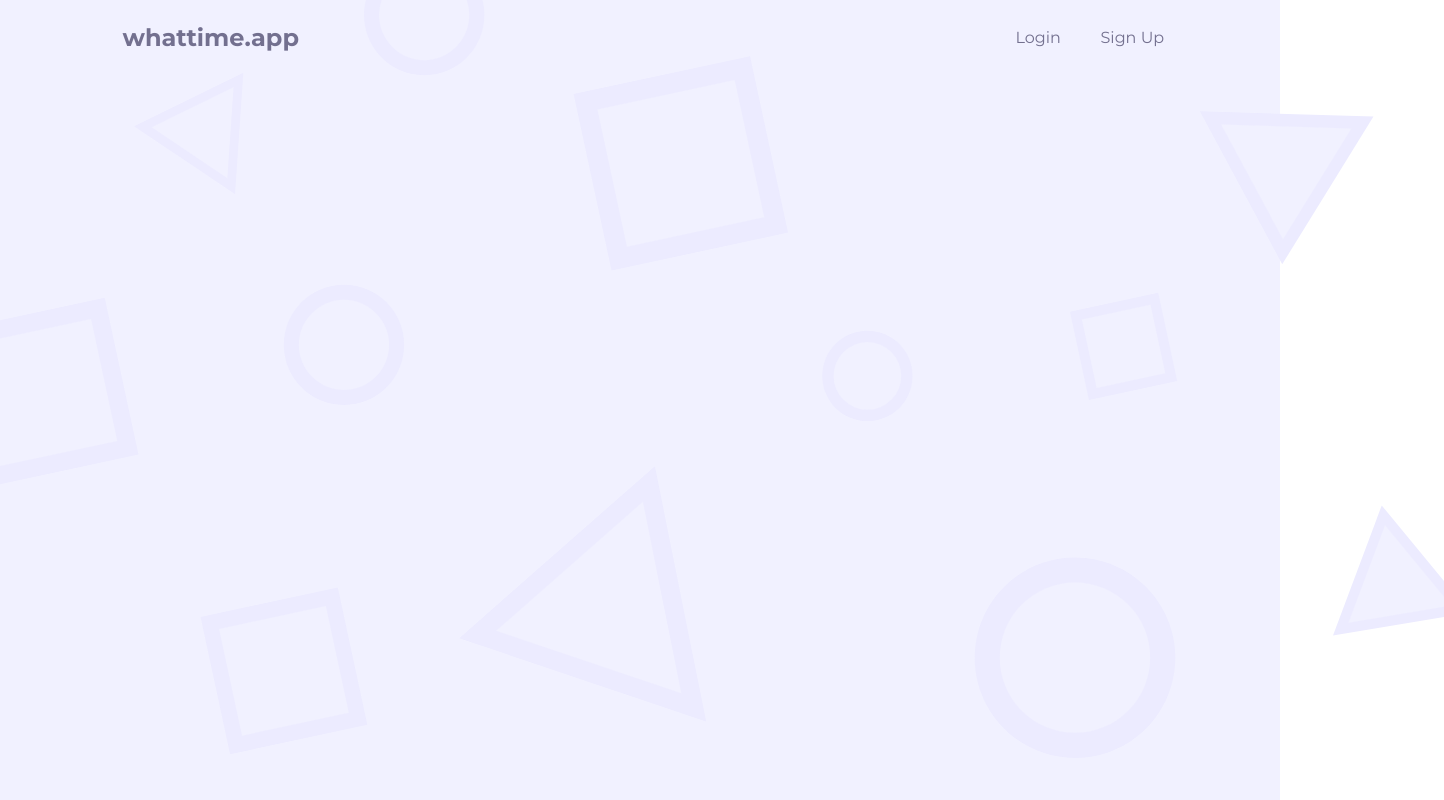
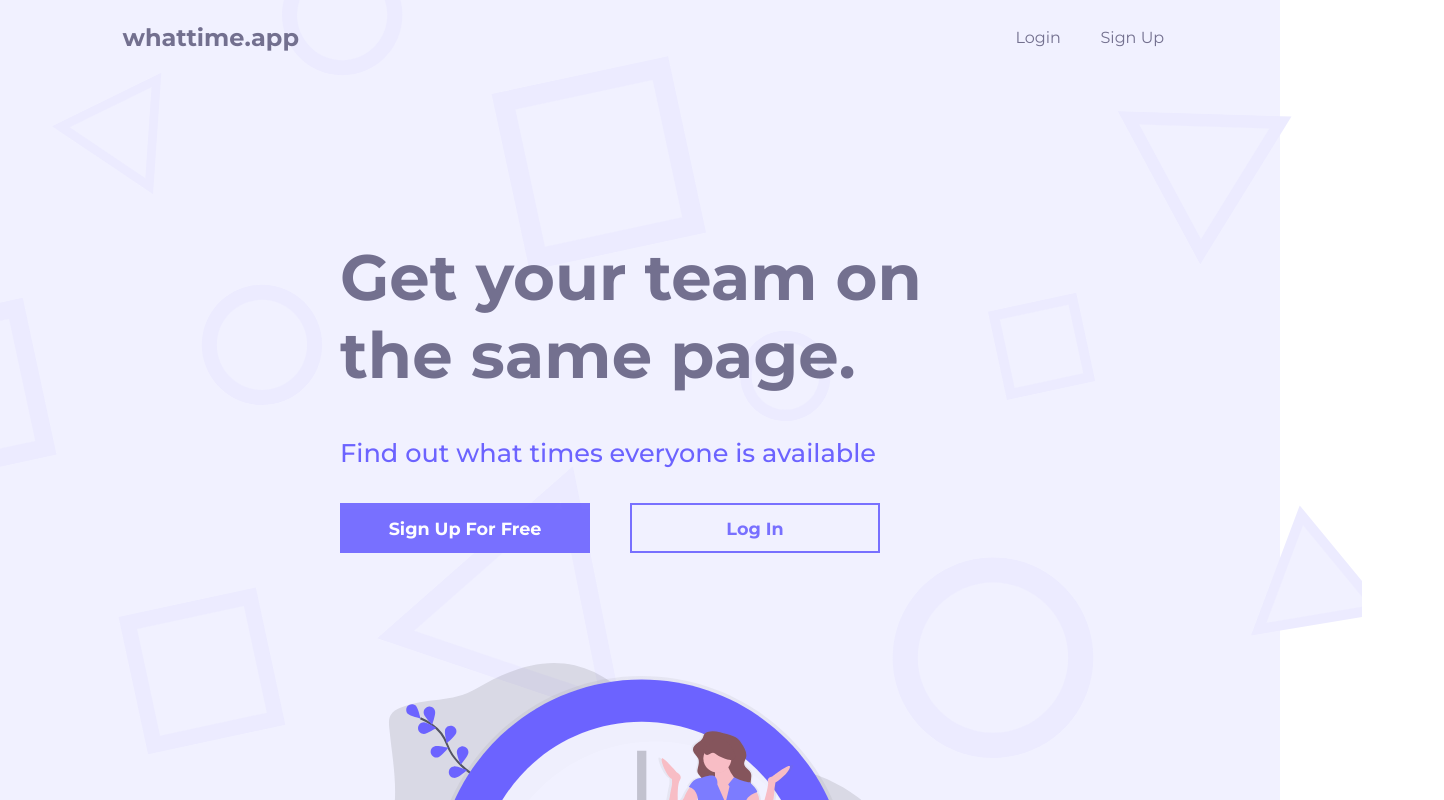
Before and after one commit to omerdemirkan/whattime, a React (Create React App) app in the folder front-end/: page / in a window 1280 px wide. Shown: the top 800 px of the page, 1444 px wide, since content can reach past the window. Built offline with nearby package versions, Linux system fonts and the light colour scheme.

Commit message:
make hero section in HomePage

```diff
--- a/front-end/src/components/HomePage/HomePage.js
+++ b/front-end/src/components/HomePage/HomePage.js
@@ -1,11 +1,43 @@
 import React from 'react';
 import classes from './HomePage.module.css';
+
+// SVG images
 import shapes from '../../images/shapes.svg';
+import clock from '../../images/clock.svg'
+
+import Button from '../UI/Button/Button';
+import { Link } from 'react-router-dom'
 
 export default function HomePage() {
     return <div className={classes.HomePage}>
-        <img
-        src={shapes}
-        className={classes.Shapes}/>
+
+        <div className={classes.Hero}>
+
+            {/* Background svg: */}
+            <img
+            src={shapes}
+            className={classes.Shapes}/>
+            <div className={classes.HeroTextArea}>
+                <h1 className={classes.MainHeroHeader}>Get your team on the same page.</h1>
+                <h3 className={classes.SecondaryHeroHeader}>Find out what times everyone is available</h3>
+                <div className={classes.ButtonsBox}>
+                    <Link to='/signup'>
+                        <Button
+                        buttonClasses='Large Fill'
+                        style={{height: '50px', width: '250px', margin: '10px 0'}}
+                        >Sign Up For Free</Button>
+                    </Link>
+
+                    <Link to='/login'>
+                        <Button
+                        buttonClasses='Large Border'
+                        style={{height: '50px', width: '250px', margin: '10px 0'}}>Log In</Button>
+                    </Link>
+                </div>
+            </div>
+            <img
+            src={clock}
+            className={classes.Clock}/>
+        </div>
     </div>
 }
--- a/front-end/src/components/HomePage/HomePage.module.css
+++ b/front-end/src/components/HomePage/HomePage.module.css
@@ -1,5 +1,5 @@
 .HomePage {
-
+    padding: 0 5%;
 }
 
 .Shapes {
@@ -7,4 +7,64 @@
     top: 0;
     min-height: 100%;
     min-width: 100%;
+    z-index: 0;
+
+    -khtml-user-select: none;
+    -o-user-select: none;
+    -moz-user-select: none;
+    -webkit-user-select: none;
+    user-select: none;
 }
+
+.Hero {
+    display: flex;
+    justify-content: space-evenly;
+    flex-wrap: wrap;
+    padding: 15vh 0;
+    overflow: auto;
+}
+
+.HeroTextArea {
+    z-index: 1;
+    max-width: 600px;
+    margin-bottom: 100px;
+}
+
+.MainHeroHeader {
+    z-index: 1;
+    font-size: 4rem;
+
+}
+
+.SecondaryHeroHeader {
+    font-size: 1.6rem;
+    font-weight: 500;
+    color: #6C63FF;
+}
+
+.ButtonsBox {
+    width: 90%;
+    display: flex;
+    justify-content: space-between;
+    flex-wrap: wrap;
+}
+
+.Clock {
+    width: 80vw;
+    max-width: 600px;
+    z-index: 1;
+}
+
+@media (max-width: 768px) {
+
+    .MainHeroHeader {
+        z-index: 1;
+
+    }
+
+    .SecondaryHeroHeader {
+        font-size: 1.6rem;
+        font-weight: 500;
+        color: #6C63FF;
+    }
+}
--- a/front-end/src/components/UI/Button/Button.module.css
+++ b/front-end/src/components/UI/Button/Button.module.css
@@ -1,14 +1,16 @@
 .Default {
     border: none;
-    background-color: rgba(0, 0, 0, 0);
+    background-color: transparent;
     opacity: .9;
     outline: none;
+    color: #6C63FF;
     font-family: 'Montserrat', sans-serif;
+    box-sizing: border-box;
 }
 
 .Default:hover {
     opacity: 1;
-    background-color: rgba(0, 0, 0, .1);
+    background-color: rgba(108, 99, 255, 0.1);
     transition: 0.1s ease;
 }
 
@@ -17,18 +19,18 @@
 }
 
 .Small {
-    padding: 4px 10px;
+    padding: 6px 10px;
     font-size: .9rem;
 }
 
 .Medium {
-    padding: 8px 20px;
+    padding: 9px 20px;
     font-size: 1rem;
     font-weight: 600;
 }
 
 .Large {
-    padding: 10px 40px;
+    padding: 12px 40px;
     font-size: 1.1rem;
     font-weight: 700;
 }
@@ -37,3 +39,21 @@
     transform: translate(-50%);
     margin-left: 50%;
 }
+
+.Fill {
+    background-color: #6C63FF;
+    color: white;
+}
+
+.Fill:hover {
+    background-color: #6C63FF;
+}
+
+.Border {
+    border: 2px solid #6C63FF;
+    background-color: transparent;
+}
+
+.Border:hover {
+    background-color: transparent;
+}
```
